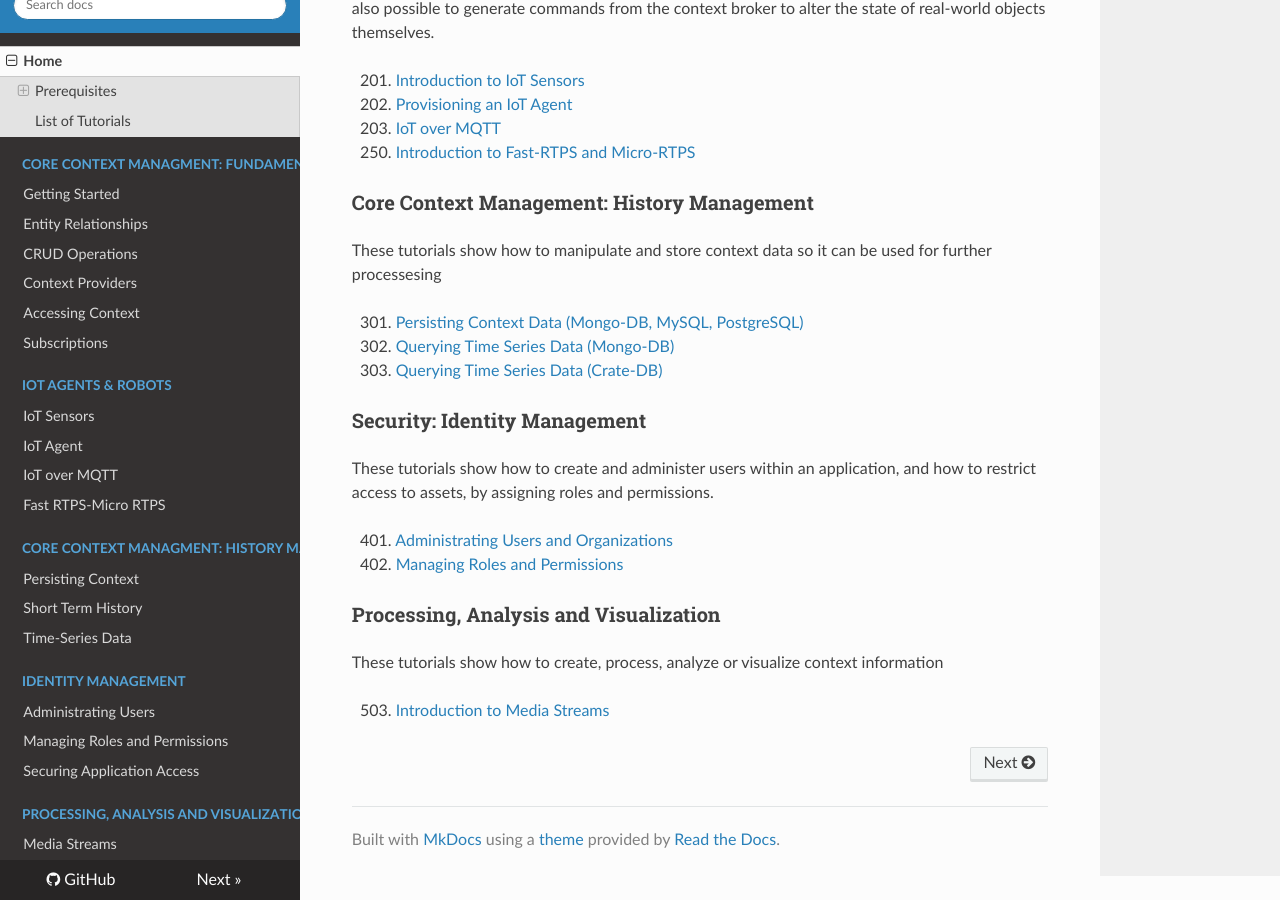
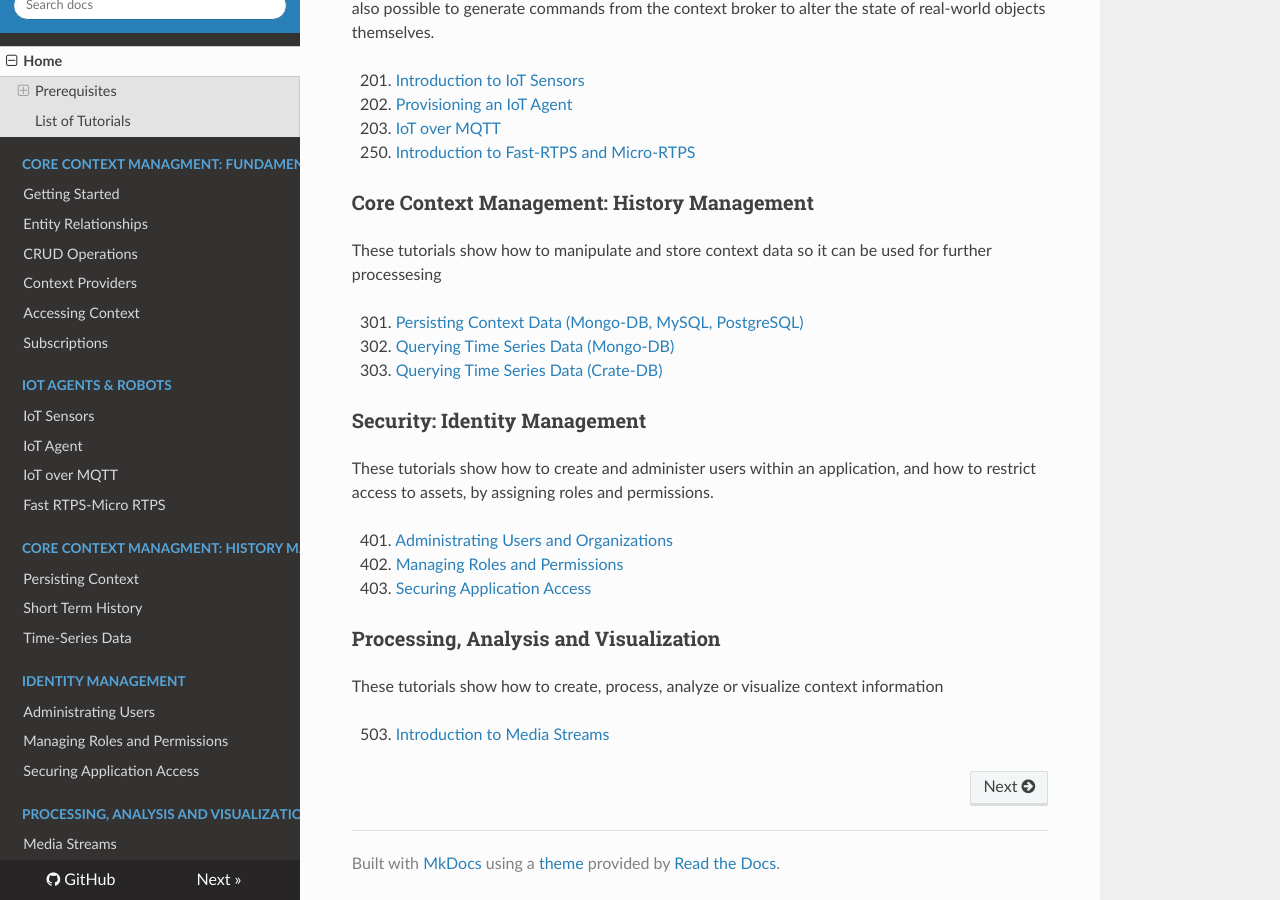
Before and after one commit to FIWARE/tutorials.Step-by-Step, an MkDocs documentation site: the page built from docs/index.md, in a window 1280 px wide and 900 px high, scrolled down 1892 px. Built offline with MkDocs 1.6.1, drawn with Linux system fonts in a browser that asks for light colours; nearby versions of some CDN libraries; comment, search, counter and statistics services are not loaded; old or Windows-style settings are respelled for this version of MkDocs.

Commit message:
Added tutorial link

```diff
--- a/docs/index.md
+++ b/docs/index.md
@@ -93,6 +93,7 @@ restrict access to assets, by assigning roles and permissions.
 
 &nbsp; 401. [Administrating Users and Organizations](identity-management.md)<br/>
 &nbsp; 402. [Managing Roles and Permissions](roles-permissions.md)<br/>
+&nbsp; 403. [Securing Application Access](securing-access.md)<br/>
 
 <h3>Processing, Analysis and Visualization</h3>
 
```
